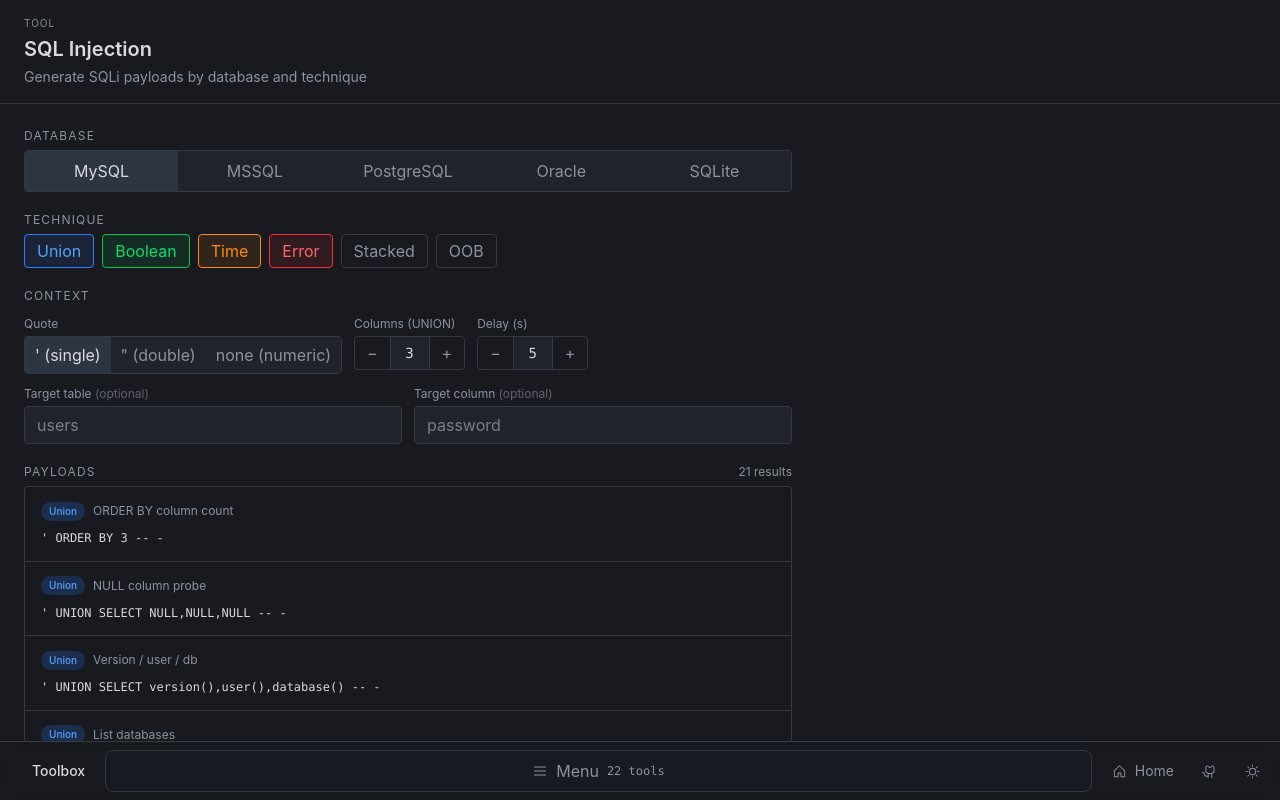
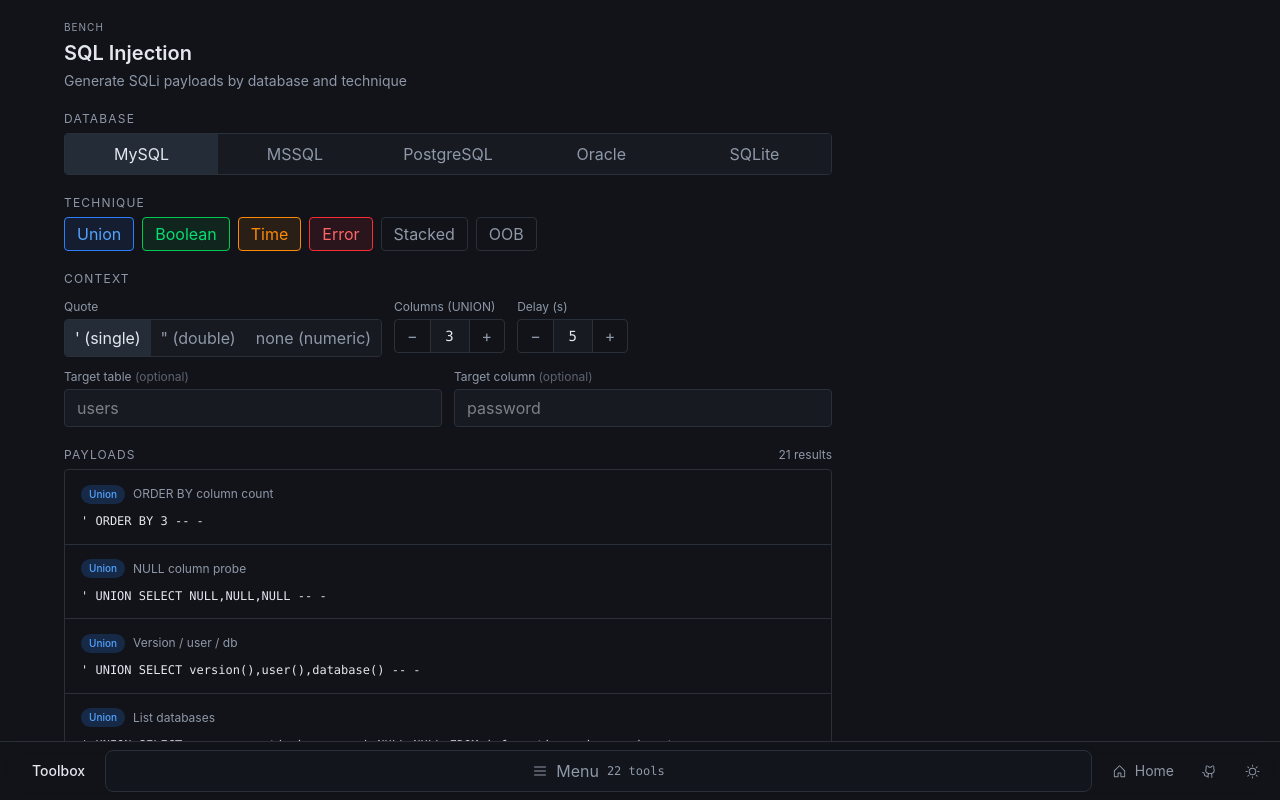
Before and after one commit to YonLiud/web-re-toolbox, a React (Vite) app: page /sqli in a window 1280 px wide. Built offline with nearby package versions, Linux system fonts and the light colour scheme.

Commit message:
Soften workbench visual styling

```diff
--- a/src/components/ToolLayout.tsx
+++ b/src/components/ToolLayout.tsx
@@ -10,18 +10,20 @@
 export function ToolLayout({ title, description, children, aside }: Props) {
   return (
     <div className="flex min-h-full flex-col bg-vs-bg text-vs-text">
-      <div className="border-b border-vs-border bg-vs-bg/95 px-6 py-4">
-        <div className="flex flex-wrap items-start justify-between gap-3">
+      <div className="bg-vs-bg px-6 py-5">
+        <div className="mx-auto flex w-full max-w-6xl flex-wrap items-start justify-between gap-3">
           <div className="min-w-0">
-            <p className="text-[10px] uppercase tracking-widest text-vs-muted">Tool</p>
-            <h1 className="mt-1 text-xl font-semibold">{title}</h1>
+            <p className="text-[10px] uppercase tracking-widest text-vs-muted">Bench</p>
+            <h1 className="mt-1 text-xl font-semibold tracking-normal">{title}</h1>
             {description && <p className="mt-1 max-w-3xl text-sm text-vs-muted">{description}</p>}
           </div>
           {aside}
         </div>
       </div>
-      <div className="flex-1 overflow-auto p-6">
-        {children}
+      <div className="flex-1 overflow-auto px-6 pb-10">
+        <div className="mx-auto w-full max-w-6xl">
+          {children}
+        </div>
       </div>
     </div>
   )
--- a/src/components/Workbench.tsx
+++ b/src/components/Workbench.tsx
@@ -9,7 +9,7 @@
 
 export function WorkbenchGrid({ children }: { children: ReactNode }) {
   return (
-    <div className="grid gap-4 xl:grid-cols-[minmax(0,1fr)_22rem] items-start">
+    <div className="grid items-start gap-4 xl:grid-cols-[minmax(0,1fr)_21rem]">
       {children}
     </div>
   )
@@ -29,7 +29,7 @@
   className?: string
 }) {
   return (
-    <section className={`border border-vs-border bg-vs-panel rounded-md ${className}`}>
+    <section className={`rounded-lg border border-vs-border bg-vs-panel/80 ${className}`}>
       {(title || eyebrow || actions) && (
         <div className="flex items-start justify-between gap-3 border-b border-vs-border px-4 py-3">
           <div className="min-w-0">
@@ -60,7 +60,7 @@
   compact?: boolean
 }) {
   return (
-    <div className="inline-flex max-w-full overflow-hidden rounded-md border border-vs-border bg-vs-sidebar">
+    <div className="inline-flex max-w-full overflow-hidden rounded-md border border-vs-border bg-vs-input">
       {options.map(option => (
         <button
           key={option.value}
@@ -99,7 +99,7 @@
         'inline-flex items-center gap-1.5 rounded-md border px-2.5 py-1.5 text-xs transition-colors',
         selected
           ? 'border-vs-accent bg-vs-accent-soft text-vs-text'
-          : 'border-vs-border bg-vs-sidebar text-vs-muted hover:bg-vs-hover hover:text-vs-text',
+          : 'border-vs-border bg-vs-input text-vs-muted hover:bg-vs-hover hover:text-vs-text',
       ].join(' ')}
     >
       {selected && <Check size={12} weight="bold" className="text-vs-accent" />}
@@ -154,7 +154,7 @@
   return (
     <div className="grid grid-cols-2 gap-px overflow-hidden rounded-md border border-vs-border bg-vs-border sm:grid-cols-4">
       {items.map(item => (
-        <div key={item.label} className="bg-vs-sidebar px-3 py-2">
+        <div key={item.label} className="bg-vs-panel px-3 py-2">
           <p className="text-[10px] uppercase tracking-widest text-vs-muted">{item.label}</p>
           <p
             className={[
@@ -182,7 +182,7 @@
   muted?: boolean
 }) {
   return (
-    <div className="overflow-hidden rounded-md border border-vs-border bg-vs-sidebar">
+    <div className="overflow-hidden rounded-md border border-vs-border bg-vs-input">
       <div className="flex items-center justify-between gap-2 border-b border-vs-border px-3 py-2">
         <span className="text-[10px] uppercase tracking-widest text-vs-muted">{label}</span>
         {action}
--- a/src/index.css
+++ b/src/index.css
@@ -1,45 +1,45 @@
 @import "tailwindcss";
 
 :root {
-  --vs-bg: #181a1f;
-  --vs-sidebar: #202329;
-  --vs-panel: #242832;
-  --vs-input: #171a20;
-  --vs-border: #343a45;
-  --vs-text: #d7dae0;
-  --vs-muted: #8b93a1;
-  --vs-accent: #4aa3ff;
-  --vs-accent-soft: rgba(74, 163, 255, 0.13);
-  --vs-hover: #2a303a;
-  --vs-active: #2d3542;
+  --vs-bg: #111318;
+  --vs-sidebar: #171a21;
+  --vs-panel: #1a1e26;
+  --vs-input: #12151b;
+  --vs-border: #2a303a;
+  --vs-text: #e3e7ee;
+  --vs-muted: #8f98a8;
+  --vs-accent: #7ab7ff;
+  --vs-accent-soft: rgba(122, 183, 255, 0.12);
+  --vs-hover: #202630;
+  --vs-active: #242c38;
 }
 
 [data-theme="dark"] {
-  --vs-bg: #181a1f;
-  --vs-sidebar: #202329;
-  --vs-panel: #242832;
-  --vs-input: #171a20;
-  --vs-border: #343a45;
-  --vs-text: #d7dae0;
-  --vs-muted: #8b93a1;
-  --vs-accent: #4aa3ff;
-  --vs-accent-soft: rgba(74, 163, 255, 0.13);
-  --vs-hover: #2a303a;
-  --vs-active: #2d3542;
+  --vs-bg: #111318;
+  --vs-sidebar: #171a21;
+  --vs-panel: #1a1e26;
+  --vs-input: #12151b;
+  --vs-border: #2a303a;
+  --vs-text: #e3e7ee;
+  --vs-muted: #8f98a8;
+  --vs-accent: #7ab7ff;
+  --vs-accent-soft: rgba(122, 183, 255, 0.12);
+  --vs-hover: #202630;
+  --vs-active: #242c38;
 }
 
 [data-theme="light"] {
-  --vs-bg: #f6f7f9;
-  --vs-sidebar: #eef1f5;
+  --vs-bg: #f8fafc;
+  --vs-sidebar: #f1f5f9;
   --vs-panel: #ffffff;
   --vs-input: #ffffff;
-  --vs-border: #d8dee8;
-  --vs-text: #252a33;
-  --vs-muted: #667085;
+  --vs-border: #dde4ee;
+  --vs-text: #1f2937;
+  --vs-muted: #6b7280;
   --vs-accent: #0969da;
   --vs-accent-soft: rgba(9, 105, 218, 0.1);
-  --vs-hover: #e6ebf2;
-  --vs-active: #dde7f5;
+  --vs-hover: #edf2f7;
+  --vs-active: #e5eef9;
 }
 
 html, body, #root {
@@ -92,8 +92,18 @@
   to   { opacity: 1; transform: translateY(0); }
 }
 
+@keyframes menu-tray-in {
+  from { opacity: 0; transform: translateY(8px) scale(0.985); }
+  to { opacity: 1; transform: translateY(0) scale(1); }
+}
+
 .page-transition {
   animation: fade-in 0.15s ease-out;
+}
+
+.menu-tray {
+  animation: menu-tray-in 0.14s ease-out;
+  transform-origin: bottom center;
 }
 
 @media (max-width: 760px) {
```
